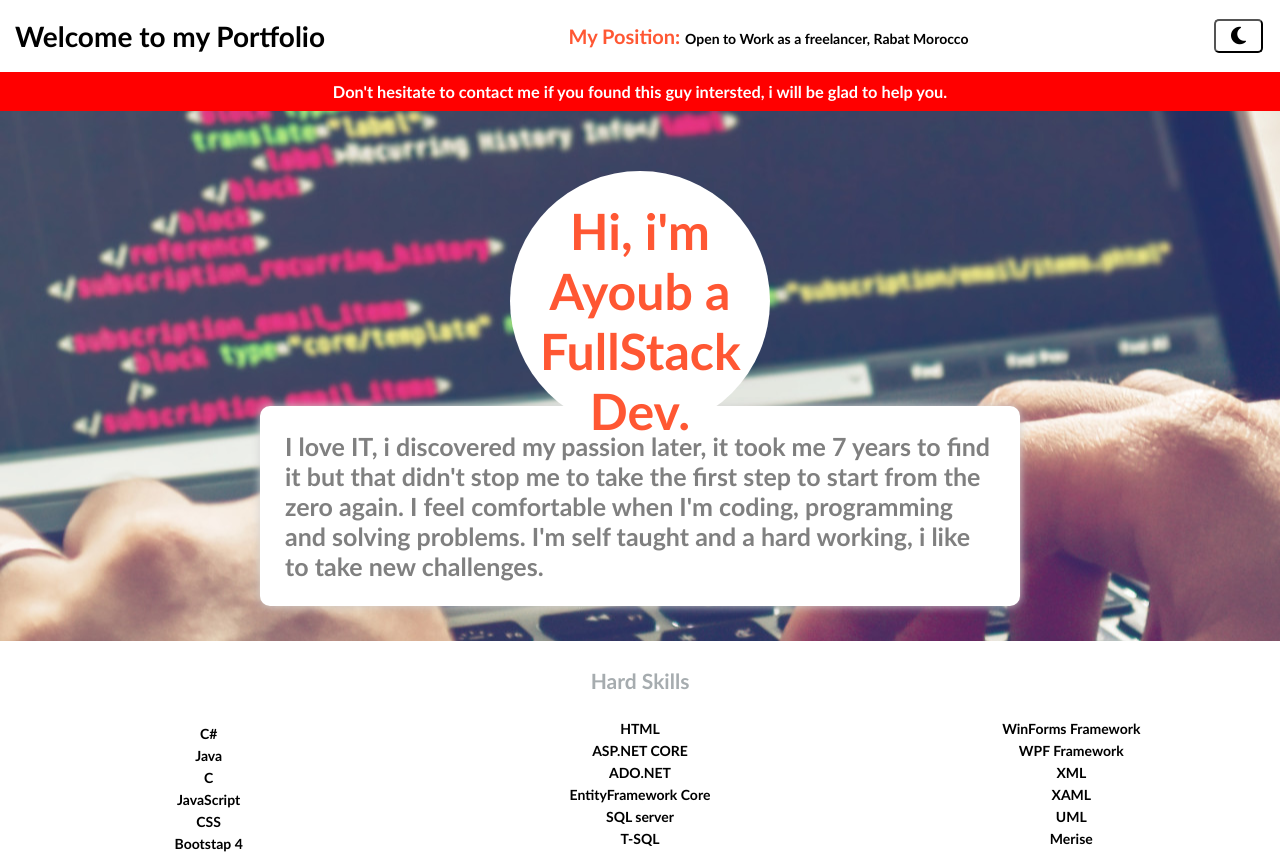
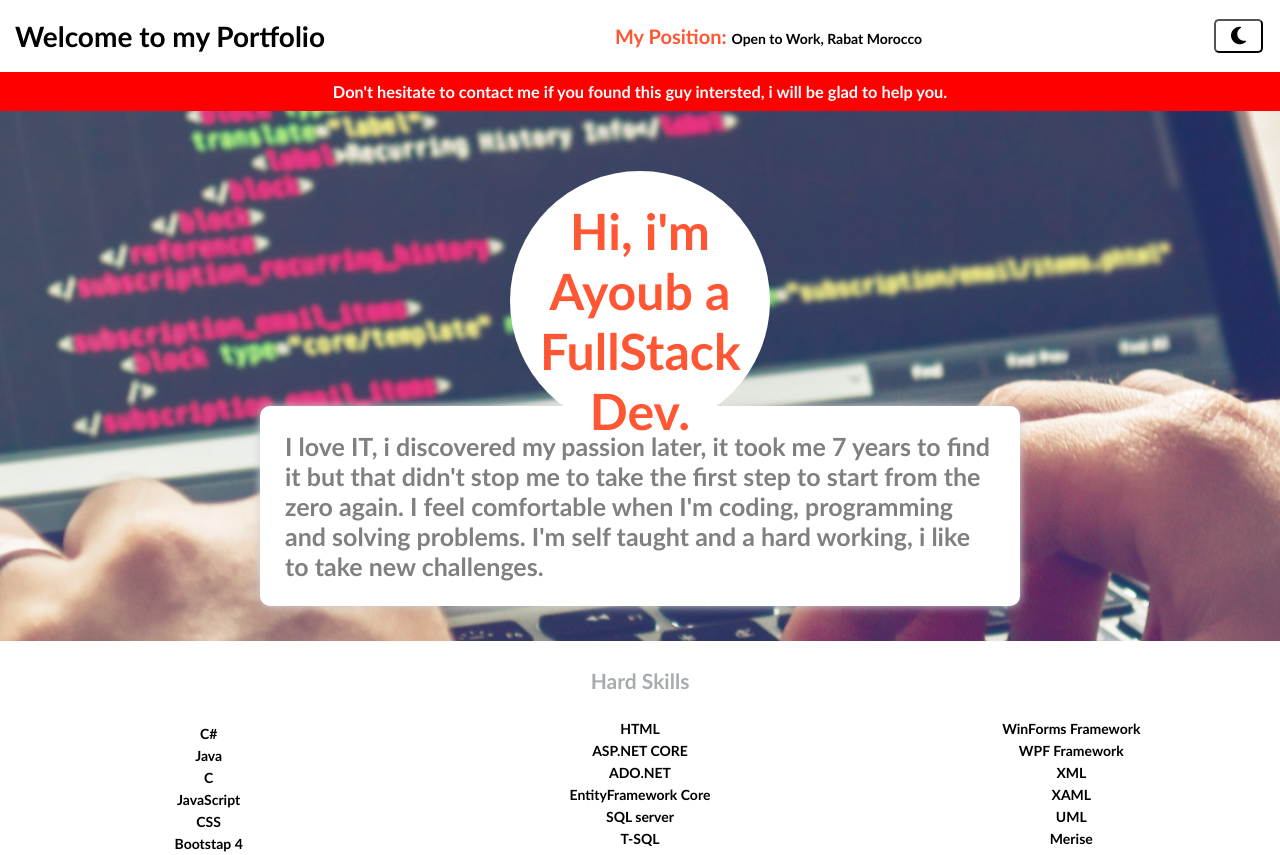
Before and after one commit to Dargoul-Ayoub/myPortfolio, a plain HTML site: page index.html in a window 1280 px wide. Shown: the top 855 px of the page. Drawn offline with Linux system fonts and the light colour scheme.

Commit message:
change my position

```diff
--- a/index.html
+++ b/index.html
@@ -17,7 +17,7 @@
 <body>
 	<div id="card-top">
 		<h1>Welcome to my Portfolio</h1>
-		<p><strong>My Position: </strong> <span>Open to Work as a freelancer, Rabat Morocco</span></p>
+		<p><strong>My Position: </strong> <span>Open to Work, Rabat Morocco</span></p>
 		<button id="btn-mode"><i class="fas fa-moon"></i></button>
 	</div>
 		<h3 class="background-color-red">Don't hesitate to contact me if you found this guy  intersted, i will be glad to help you.</h3>
```
